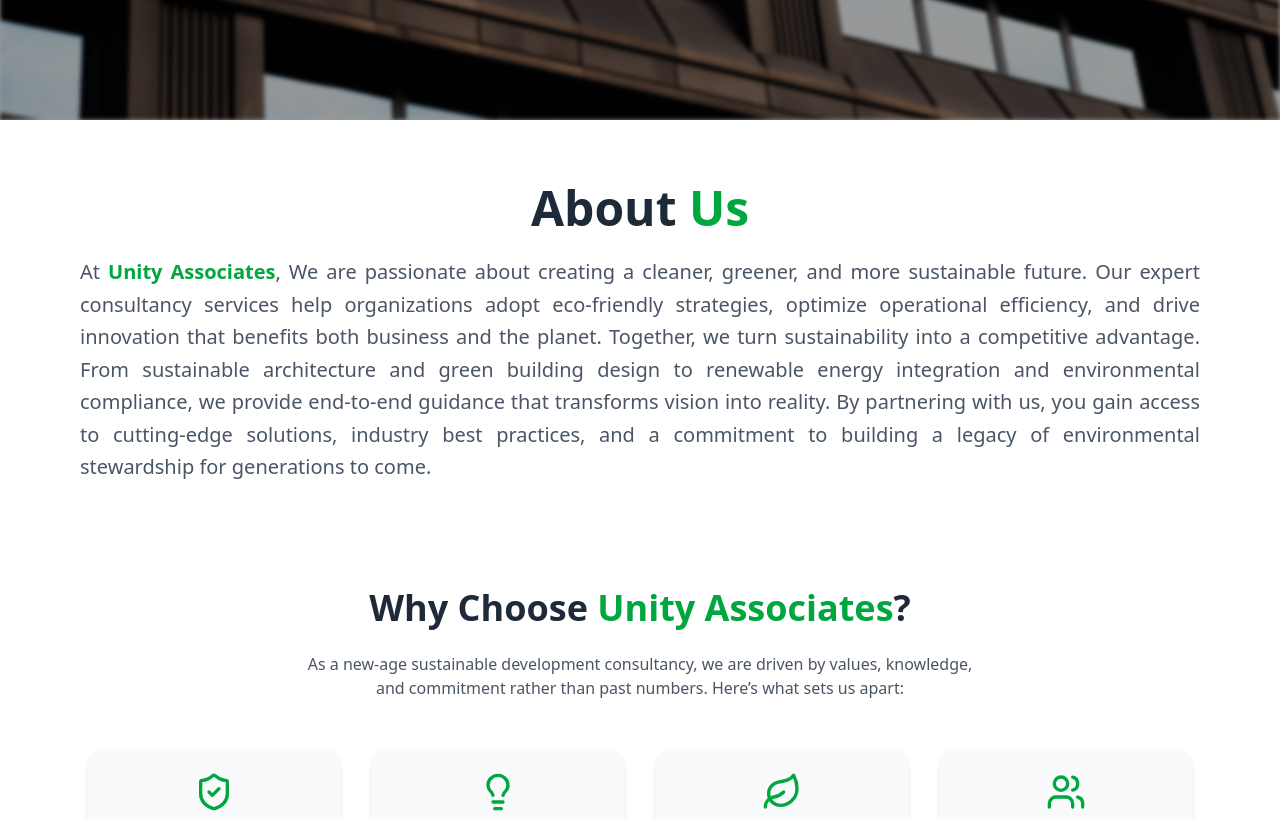
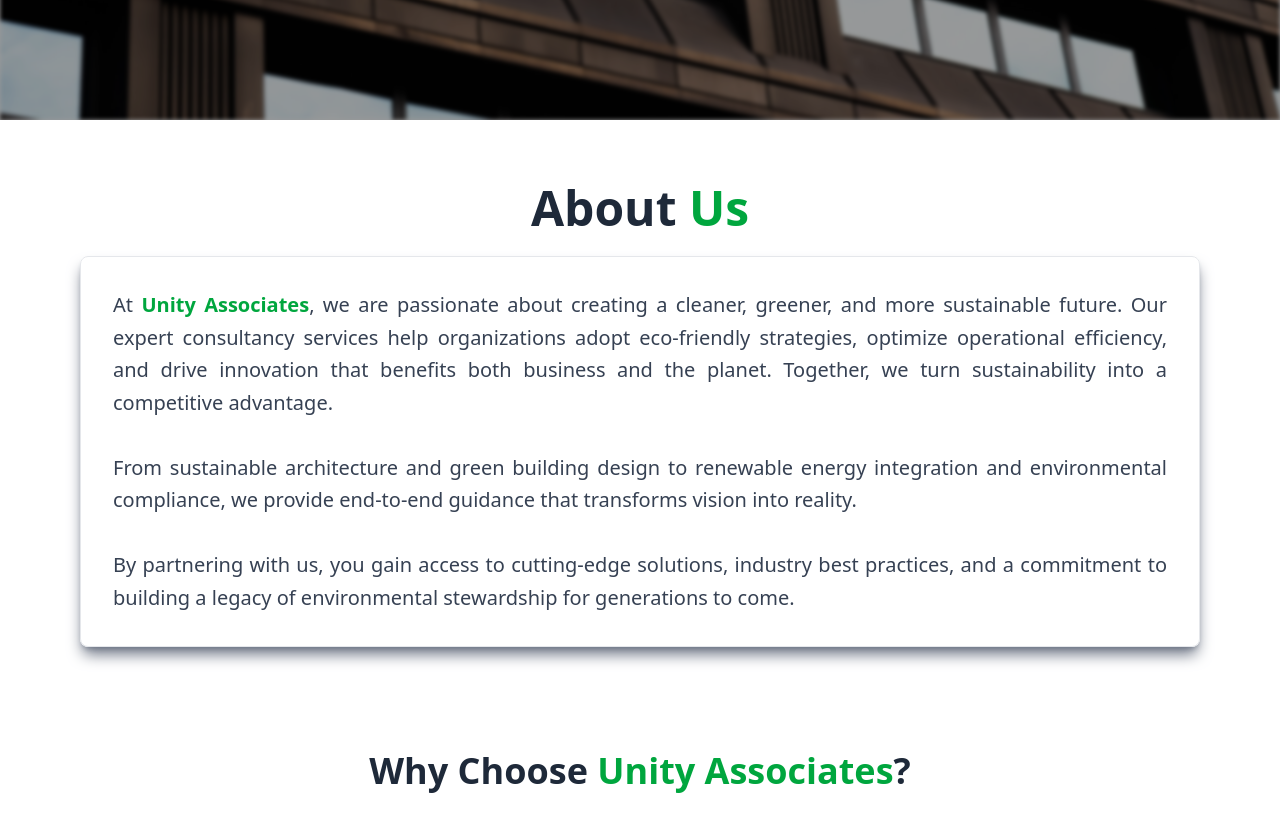
Before and after one commit to Naman2166/Unity-Associates, a React (Vite) app in the folder frontend/: page / in a window 1280 px wide. Shown: the part 560-1379 px from the top of the page. Built offline with nearby package versions, Linux system fonts and the light colour scheme.

Commit message:
changed layout

```diff
--- a/frontend/src/pages/Home.jsx
+++ b/frontend/src/pages/Home.jsx
@@ -24,8 +24,9 @@ const Home = () => {
           <motion.h1
             className="text-5xl md:text-[145px] font-semibold text-white mb-4"
             initial={{ opacity: 0, y: 40 }}
-            animate={{ opacity: 1, y: 0 }}
+            whileInView={{ opacity: 1, y: 0 }}
             transition={{ duration: 1 }}
+            viewport={{ once: false, amount: 0.3 }} // 👈 triggers every time 30% is visible
           >
             Unity Associates
           </motion.h1>
@@ -33,8 +34,9 @@ const Home = () => {
           <motion.h2
             className="italic text-green-600 text-5xl md:text-[100px] font-bold"
             initial={{ opacity: 0, y: 30 }}
-            animate={{ opacity: 1, y: 0 }}
+            whileInView={{ opacity: 1, y: 0 }}
             transition={{ delay: 0.3, duration: 1 }}
+            viewport={{ once: false, amount: 0.3 }}
           >
             <span>Build Sustainable</span>
           </motion.h2>
@@ -42,12 +44,14 @@ const Home = () => {
           <motion.p
             className="text-lg md:text-2xl font-semibold mt-4 text-gray-200"
             initial={{ opacity: 0 }}
-            animate={{ opacity: 1 }}
+            whileInView={{ opacity: 1 }}
             transition={{ delay: 0.6, duration: 1 }}
+            viewport={{ once: false, amount: 0.3 }}
           >
             Driving sustainable growth through innovative solutions and expert consultancy.
           </motion.p>
         </div>
+
       </div>
 
 
@@ -58,24 +62,36 @@ const Home = () => {
       {/* About Section */}
       <motion.section
         className="py-16 pb-10 px-6 md:px-20 text-center"
-        initial={{ opacity: 0, y: 50 }}
+        initial={{ opacity: 0, y: 30 }}
         whileInView={{ opacity: 1, y: 0 }}
-        transition={{ duration: 0.8 }}
-        viewport={{ once: true }}
+        transition={{ delay: 0.2, duration: 0.6 }}
+        viewport={{ once: false, amount: 0.3 }}
       >
         <h2 className="text-5xl font-bold text-center text-gray-800 mb-6">
           About <span className="text-green-600">Us</span>
         </h2>
-        <p className="text-xl text-gray-600 max-w-6xl mx-auto leading-relaxed text-justify">
+        <motion.div
+          className="max-w-6xl mx-auto p-8 bg-white/90 backdrop-blur-md rounded-lg shadow-gray-500 shadow-lg border border-gray-200"
+          initial={{ opacity: 0, y: 30 }}
+          whileInView={{ opacity: 1, y: 0 }}
+          transition={{ delay: 0.2, duration: 0.6 }}
+          viewport={{ once: false, amount: 0.3 }}
+        >
+          <p className="text-xl text-gray-700 leading-relaxed text-justify">
             At <span className="font-semibold text-green-600">Unity Associates</span>,
-          We are passionate about creating a cleaner, greener, and more sustainable future.
+            we are passionate about creating a cleaner, greener, and more sustainable future.
             Our expert consultancy services help organizations adopt eco-friendly strategies,
             optimize operational efficiency, and drive innovation that benefits both business and the planet.
             Together, we turn sustainability into a competitive advantage.
-          From sustainable architecture and green building design to renewable energy integration and environmental compliance,
-          we provide end-to-end guidance that transforms vision into reality.
-          By partnering with us, you gain access to cutting-edge solutions, industry best practices, and a commitment to building a legacy of environmental stewardship for generations to come.
+            <br /><br />
+            From sustainable architecture and green building design to renewable energy integration
+            and environmental compliance, we provide end-to-end guidance that transforms vision into reality.
+            <br /><br />
+            By partnering with us, you gain access to cutting-edge solutions, industry best practices,
+            and a commitment to building a legacy of environmental stewardship for generations to come.
           </p>
+        </motion.div>
+
       </motion.section>
 
 
@@ -95,44 +111,68 @@ const Home = () => {
 
     <div className="grid grid-cols-1 md:grid-cols-2 lg:grid-cols-4 gap-8">
       {/* Point 1 */}
-          <div className="bg-gray-50 shadow-md rounded-2xl p-6 hover:shadow-xl transition">
+      <motion.div
+        initial={{ opacity: 0, x: -30 }}
+        whileInView={{ opacity: 1, x: 0 }}
+        transition={{ duration: 0.5, delay: 0.2 }}
+        viewport={{ once: false, amount: 0 }}
+        className="bg-gray-50 shadow-md rounded-2xl p-6 hover:shadow-xl transition"
+      >
         <ShieldCheck className="w-10 h-10 text-green-600 mx-auto mb-4" />
         <h3 className="font-semibold text-lg mb-2">Trusted Expertise</h3>
         <p className="text-gray-600 text-sm">
           A team of passionate consultants with strong academic and
           industry knowledge in sustainability and green solutions.
         </p>
-          </div>
+      </motion.div>
 
       {/* Point 2 */}
-          <div className="bg-gray-50 shadow-md rounded-2xl p-6 hover:shadow-xl transition">
+      <motion.div
+        initial={{ opacity: 0, x: -20 }}
+        whileInView={{ opacity: 1, x: 0 }}
+        transition={{ duration: 0.5, delay: 0.2 }}
+        viewport={{ once: false, amount: 0 }}
+        className="bg-gray-50 shadow-md rounded-2xl p-6 hover:shadow-xl transition"
+      >
         <Lightbulb className="w-10 h-10 text-green-600 mx-auto mb-4" />
         <h3 className="font-semibold text-lg mb-2">Innovative Approach</h3>
         <p className="text-gray-600 text-sm">
           We stay updated with global frameworks (LEED, ISO, ESG) and
           deliver fresh, modern solutions tailored to your needs.
         </p>
-          </div>
+      </motion.div>
 
       {/* Point 3 */}
-          <div className="bg-gray-50 shadow-md rounded-2xl p-6 hover:shadow-xl transition">
+      <motion.div
+        initial={{ opacity: 0, x: 20 }}
+        whileInView={{ opacity: 1, x: 0 }}
+        transition={{ duration: 0.5, delay: 0.2 }}
+        viewport={{ once: false, amount: 0 }}
+        className="bg-gray-50 shadow-md rounded-2xl p-6 hover:shadow-xl transition"
+      >
         <Leaf className="w-10 h-10 text-green-600 mx-auto mb-4" />
         <h3 className="font-semibold text-lg mb-2">Sustainability First</h3>
         <p className="text-gray-600 text-sm">
           Every recommendation is designed to reduce costs, minimize
           environmental impact, and promote long-term growth.
         </p>
-          </div>
+      </motion.div>
 
       {/* Point 4 */}
-          <div className="bg-gray-50 shadow-md rounded-2xl p-6 hover:shadow-xl transition">
+      <motion.div
+        initial={{ opacity: 0, x: 30 }}
+        whileInView={{ opacity: 1, x: 0 }}
+        transition={{ duration: 0.5, delay: 0.2 }}
+        viewport={{ once: false, amount: 0 }}
+        className="bg-gray-50 shadow-md rounded-2xl p-6 hover:shadow-xl transition"
+      >
         <Users className="w-10 h-10 text-green-600 mx-auto mb-4" />
         <h3 className="font-semibold text-lg mb-2">Client-Centered</h3>
         <p className="text-gray-600 text-sm">
           We focus on building long-lasting relationships, ensuring
           transparency and support at every step of your journey.
         </p>
-          </div>
+      </motion.div>
     </div>
   </div>
 </section>
@@ -140,31 +180,27 @@ const Home = () => {
 
 
 
-
-
       {/* Image Below Hero Text */}
-
       <motion.div
         className="flex justify-center items-center gap-x-28">
-
         <motion.img
           src={assets.image1}
           alt="Sustainable Development"
           className="w-auto h-[430px]"
           initial={{ opacity: 0, x: -50 }}
-        animate={{ opacity: 1, x: 0 }}
-        transition={{ delay: 0.8, duration: 0.8 }}
+          whileInView={{ opacity: 1, x: 0 }}
+          transition={{ delay: 0.3, duration: 0.8 }}
+          viewport={{ once: false, amount:0}}
         />
         <motion.img
           src={assets.image2}
           alt="Sustainable Development"
           className="w-auto h-[430px]"
           initial={{ opacity: 0, x: 50 }}
-        animate={{ opacity: 1, x: 0 }}
-        transition={{ delay: 0.8, duration: 0.8 }}
+          whileInView={{ opacity: 1, x: 0 }}
+          transition={{ delay: 0.3, duration: 0.8 }}
+          viewport={{ once: false, amount:0 }}
         />
-
-
       </motion.div>
 
 
@@ -176,8 +212,8 @@ const Home = () => {
         className="py-16 px-6 md:px-20 bg-white"
         initial={{ opacity: 0 }}
         whileInView={{ opacity: 1 }}
-        transition={{ duration: 0.8 }}
-        viewport={{ once: true }}
+        transition={{ duration: 0.6 }}
+        viewport={{ once: false }}
       >
 
         <h2 className="text-4xl font-bold text-center text-gray-800 my-12">
@@ -223,7 +259,7 @@ const Home = () => {
               initial={{ opacity: 0, y: 30 }}
               whileInView={{ opacity: 1, y: 0 }}
               transition={{ duration: 0.6, delay: i * 0.2 }}
-              viewport={{ once: true }}
+              viewport={{ once: false }}
             >
               <div className="text-5xl mb-4">{service.icon}</div>
               <h3 className="text-xl font-semibold text-gray-800 mb-2">
```
Lines whose indentation alone changed are shown as unchanged.
